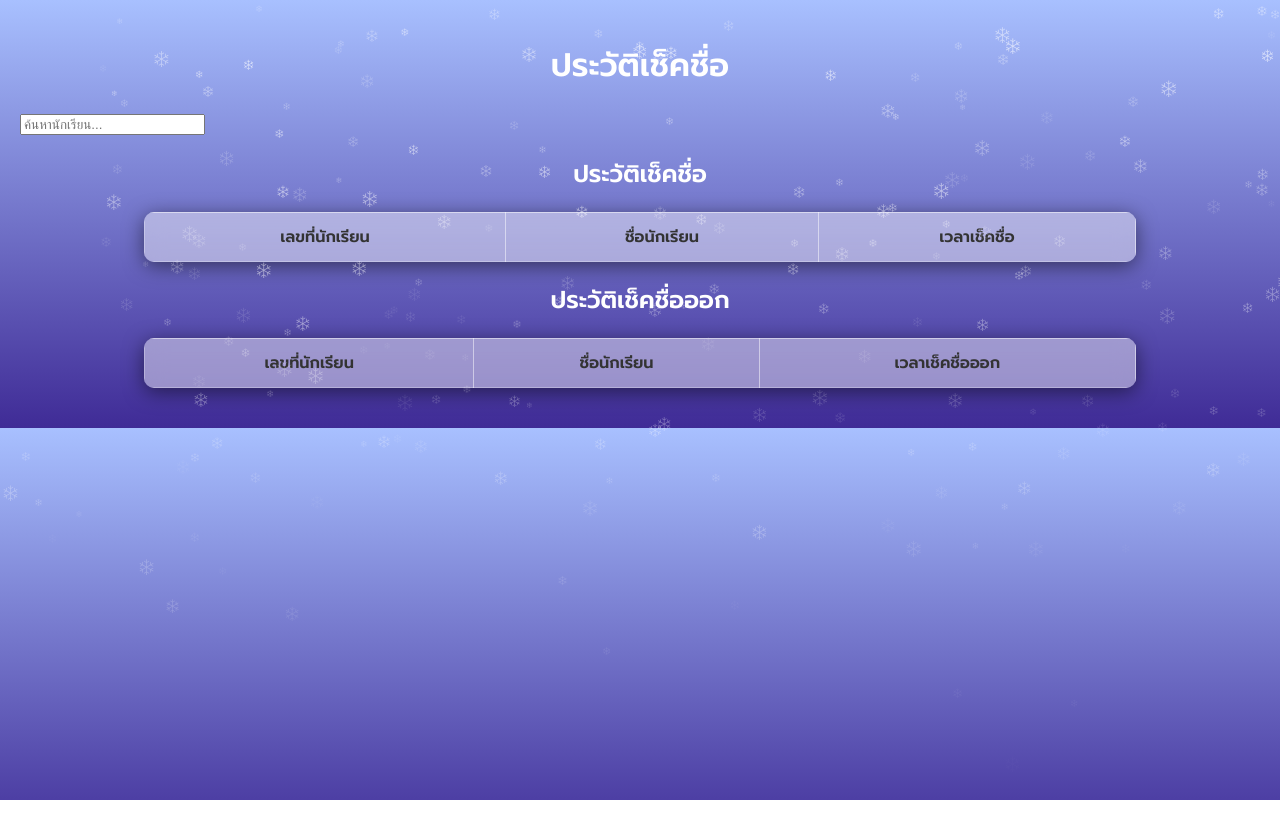
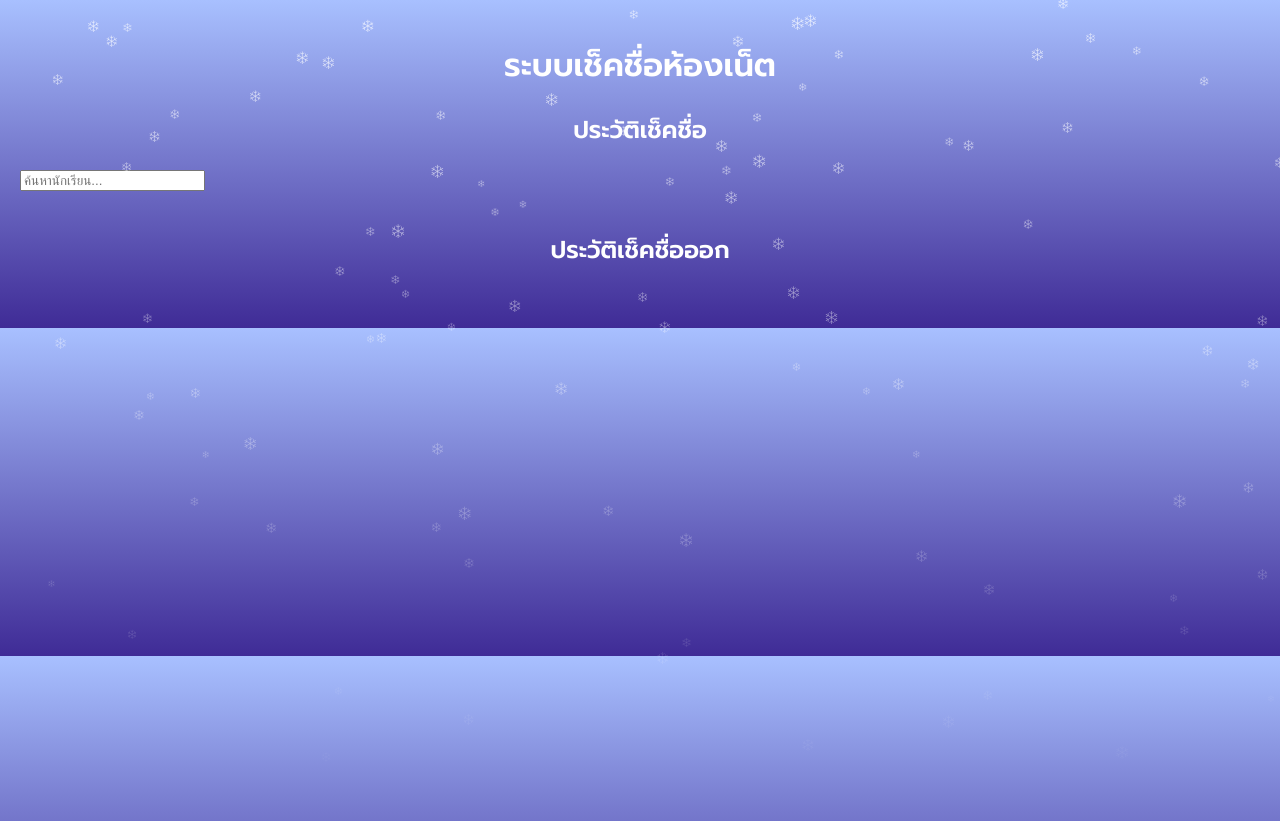
Before and after one commit to POPTWO/web-1, a plain HTML site: page index.html in a window 1280 px wide. Before the commit the page ends 800 px from the top, so only its background shows below. Drawn offline with Linux system fonts and the light colour scheme; no server answers.

Commit message:
Update index.html

```diff
--- a/index.html
+++ b/index.html
@@ -159,7 +159,7 @@
                         const row = table.insertRow();
                         row.insertCell(0).innerText = data[key].StudentNumber || "N/A";
                         row.insertCell(1).innerText = data[key].StudentName || "N/A";
-                        row.insertCell(2).innerText = data[key].CheckInTime || "N/A"; // CheckOutTime แสดงผลที่นี่
+                        row.insertCell(2).innerText = data[key].CheckOutTime || "N/A"; // แก้เป็น CheckOutTime
                     }
                 } else {
                     const row = table.insertRow();
@@ -187,8 +187,9 @@
                 if (data) {
                     for (const key in data) {
                         if (
-                            data[key].StudentNumber.toLowerCase().includes(input) ||
-                            data[key].StudentName.toLowerCase().includes(input)
+                            data[key].StudentNumber && data[key].StudentName &&
+                            (data[key].StudentNumber.toLowerCase().includes(input) ||
+                            data[key].StudentName.toLowerCase().includes(input))
                         ) {
                             const row = table.insertRow();
                             row.insertCell(0).innerText = data[key].StudentNumber || "N/A";
@@ -211,46 +212,30 @@
             snowContainer.classList.add('snow');
             document.body.appendChild(snowContainer);
 
-            for (let i = 0; i < 200; i++) { // Increased snowflakes
+            for (let i = 0; i < 100; i++) {
                 const snowflake = document.createElement('div');
                 snowflake.classList.add('snowflake');
                 snowflake.innerText = '❄'; // Snowflake character
-                snowflake.style.left = Math.random() * 100 + 'vw';
-                snowflake.style.fontSize = Math.random() * 1 + 0.5 + 'em'; // Random size
-                snowflake.style.color = `rgba(255, 255, 255, ${Math.random() * 0.8 + 0.2})`; // Random color variation
-                snowflake.style.animationDuration = Math.random() * 5 + 5 + 's'; // Random fall duration
-                snowflake.style.animationDelay = Math.random() * 5 + 's'; // Random start time
+                snowflake.style.left = Math.random() * 100 + 'vw'; // Random horizontal position
+                snowflake.style.animationDuration = Math.random() * 3 + 2 + 's'; // Random fall duration
+                snowflake.style.fontSize = Math.random() * 10 + 10 + 'px'; // Random size
                 snowContainer.appendChild(snowflake);
             }
         }
 
-        window.onload = function() {
+        window.onload = () => {
             loadCheckIns();
             loadCheckOuts();
             createSnowflakes();
-        }
+        };
     </script>
 </head>
 <body>
-    <h1>ประวัติเช็คชื่อ</h1>
+    <h1>ระบบเช็คชื่อห้องเน็ต</h1>
+    <h2>ประวัติเช็คชื่อ</h2>
     <input type="text" id="searchInput" placeholder="ค้นหานักเรียน..." onkeyup="searchCheckIns()" />
-
-    <h2>ประวัติเช็คชื่อ</h2>
-    <table id="checkinTable">
-        <tr>
-            <th>เลขที่นักเรียน</th>
-            <th>ชื่อนักเรียน</th>
-            <th>เวลาเช็คชื่อ</th>
-        </tr>
-    </table>
-
+    <table id="checkinTable"></table>
     <h2>ประวัติเช็คชื่อออก</h2>
-    <table id="checkoutTable">
-        <tr>
-            <th>เลขที่นักเรียน</th>
-            <th>ชื่อนักเรียน</th>
-            <th>เวลาเช็คชื่อออก</th>
-        </tr>
-    </table>
+    <table id="checkoutTable"></table>
 </body>
 </html>
```
